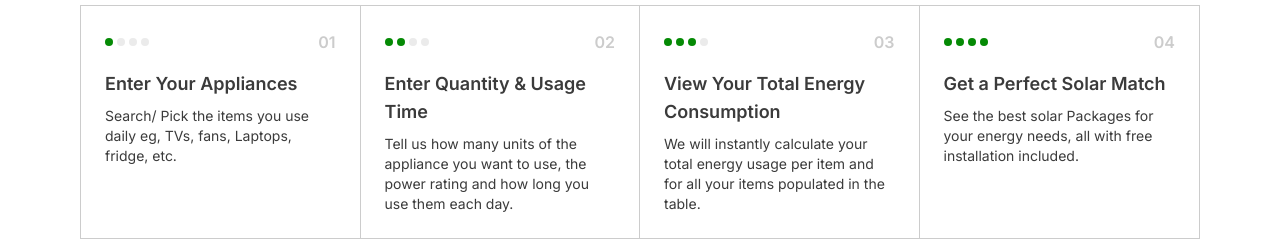
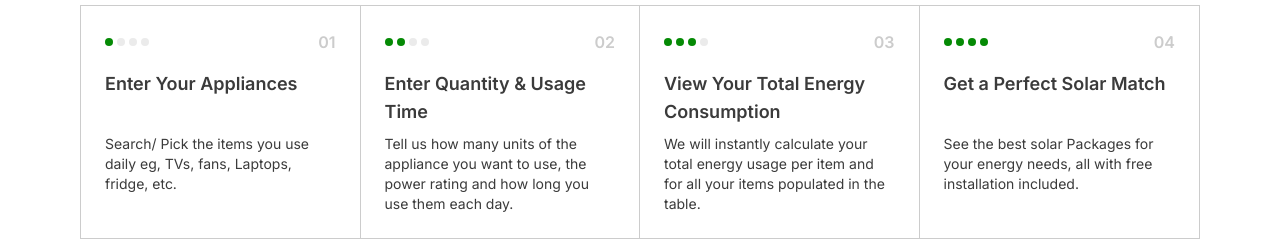
Before and after one commit to fort-solar/staging-landing-clone, a Next.js app: page /energy-calculator in a window 1280 px wide. Shown: the part 591-831 px from the top of the page. Built offline with nearby package versions, Linux system fonts and the light colour scheme; no server answers.

Commit message:
fix(ui): ui changes

```diff
--- a/components/ui/about/AboutServices.tsx
+++ b/components/ui/about/AboutServices.tsx
@@ -49,8 +49,9 @@ const AboutServices = () => {
                                    text-white
                                    cursor-pointer
                                    w-full lg:w-fit
-                                   py-6
+                                   py-7
                                    text-sm
+                                   rounded-xl
                                    flex
                                    items-center
                                    justify-center
--- a/components/ui/calculator/calculatorhowcontents/CardFour.tsx
+++ b/components/ui/calculator/calculatorhowcontents/CardFour.tsx
@@ -17,11 +17,11 @@ const CardFour = () => {
                         </div>
                     </div>
                     <div>
-                        <p className="group-hover:text-[#058A05] pb-2 font-semibold text-lg transition-all duration-300 text-[#3B3B3B]">
+                        <p className="group-hover:text-[#058A05] pb-2 font-semibold text-lg min-h-16  transition-all duration-300 text-[#3B3B3B]">
                           Get a Perfect Solar Match
                         </p>
 
-                        <p className='text-sm'>See the best solar Packages for your energy needs, all with free installation included.</p>
+                        <p className='text-sm min-h-16'>See the best solar Packages for your energy needs, all with free installation included.</p>
                     </div>
                 </div>
             </div>
--- a/components/ui/calculator/calculatorhowcontents/CardOne.tsx
+++ b/components/ui/calculator/calculatorhowcontents/CardOne.tsx
@@ -2,7 +2,7 @@ import React from 'react';
 
 const CardOne = () => {
     return (
-        <div className='lg:border-r p-2 border-[#CCCCCC]'>
+        <div className='lg:border-r p-2 border-[#CCCCCC] '>
             <div className='bg-white p-4 rounded-lg group'>
                 <div className='space-y-4 flex flex-col justify-between'>
                     <div className='flex justify-between items-center'>
@@ -17,11 +17,11 @@ const CardOne = () => {
                         </div>
                     </div>
                     <div>
-                        <p className=" pb-2 font-semibold text-lg transition-all duration-300 text-[#3B3B3B] group-hover:text-[#058A05]">
+                        <p className=" pb-2 font-semibold text-lg transition-all min-h-16 duration-300 text-[#3B3B3B] group-hover:text-[#058A05]">
                            Enter Your Appliances
                         </p>
 
-                        <p className='text-sm'>Search/ Pick the items you use daily eg, TVs, fans, Laptops, fridge, etc.</p>
+                        <p className='text-sm min-h-16'>Search/ Pick the items you use daily eg, TVs, fans, Laptops, fridge, etc.</p>
                     </div>
                 </div>
             </div>
--- a/components/ui/calculator/calculatorhowcontents/CardThree.tsx
+++ b/components/ui/calculator/calculatorhowcontents/CardThree.tsx
@@ -17,11 +17,11 @@ const CardThree = () => {
                         </div>
                     </div>
                     <div>
-                        <p className="group-hover:text-[#058A05] pb-2 font-semibold text-lg transition-all duration-300 text-[#3B3B3B]">
+                        <p className="group-hover:text-[#058A05] pb-2 font-semibold min-h-16  text-lg transition-all duration-300 text-[#3B3B3B]">
                           View Your Total Energy Consumption
                         </p>
 
-                        <p className='text-sm'>We will instantly calculate your total energy usage per item and for all your items populated in the table.</p>
+                        <p className='text-sm min-h-16'>We will instantly calculate your total energy usage per item and for all your items populated in the table.</p>
                     </div>
                 </div>
             </div>
--- a/components/ui/calculator/calculatorhowcontents/CardTwo.tsx
+++ b/components/ui/calculator/calculatorhowcontents/CardTwo.tsx
@@ -17,11 +17,11 @@ const CardTwo = () => {
                         </div>
                     </div>
                     <div>
-                        <p className="group-hover:text-[#058A05] pb-2 font-semibold text-lg transition-all duration-300 text-[#3B3B3B]">
+                        <p className="group-hover:text-[#058A05] pb-2 font-semibold text-lg min-h-16  transition-all duration-300 text-[#3B3B3B]">
                           Enter Quantity & Usage Time
                         </p>
 
-                        <p className='text-sm'>Tell us how many units of the appliance you want to use, the power rating and how long you use them each day.</p>
+                        <p className='text-sm min-h-16'>Tell us how many units of the appliance you want to use, the power rating and how long you use them each day.</p>
                     </div>
                 </div>
             </div>
--- a/components/ui/home/HomeAbout.tsx
+++ b/components/ui/home/HomeAbout.tsx
@@ -74,13 +74,12 @@ const HomeAbout = () => {
                                 className="object-fill w-full h-full"
                             />
                         </div>
-                        <div className="absolute bottom-0 right-0 flex gap-3 z-10 bg-white pb-2 px-7 rounded-tl-4xl rounded-br-4xl">
+                        <div className="absolute bottom-0 right-0 flex gap-3 z-10 bg-transparent pb-2 px-4 rounded-tl-4xl rounded-br-4xl">
                             <Link href="/about">
-                                <Button className="cursor-pointer px-6 text-white bg-[linear-gradient(94.62deg,#2CB22C_-8.83%,#058A05_110.95%)] hover:opacity-90">
+                                <Button className="cursor-pointer px-9 py-5 text-white bg-[linear-gradient(94.62deg,#2CB22C_-8.83%,#058A05_110.95%)] hover:opacity-90">
                                     Learn More
                                 </Button>
                             </Link>
-
                         </div>
                     </div>
 
```
